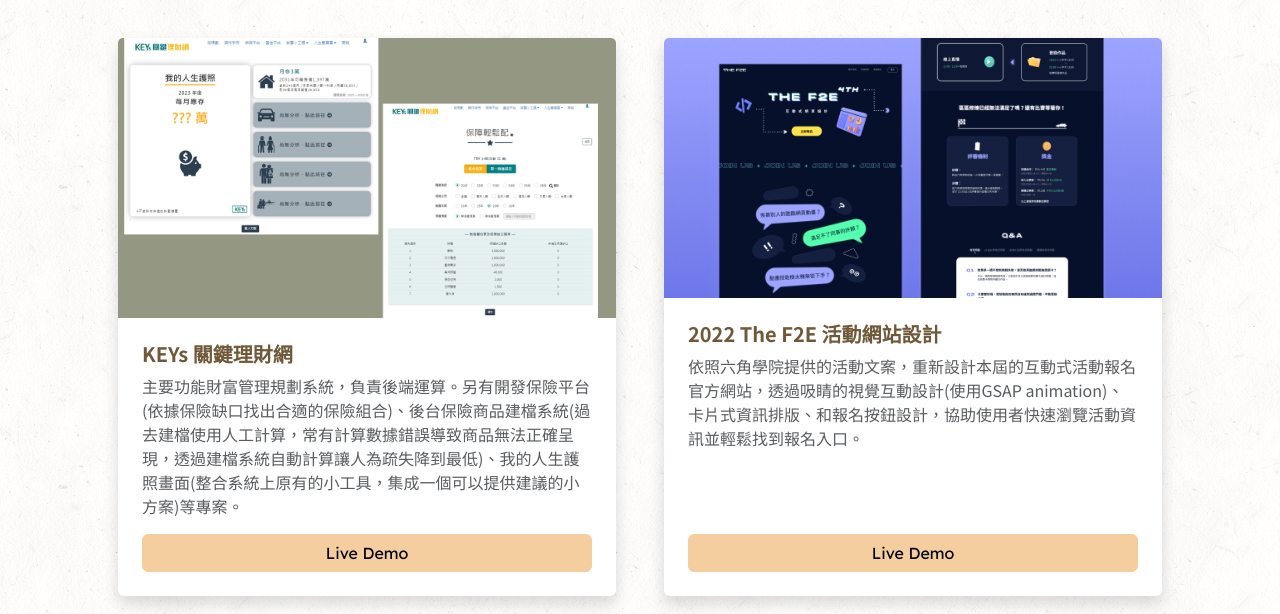
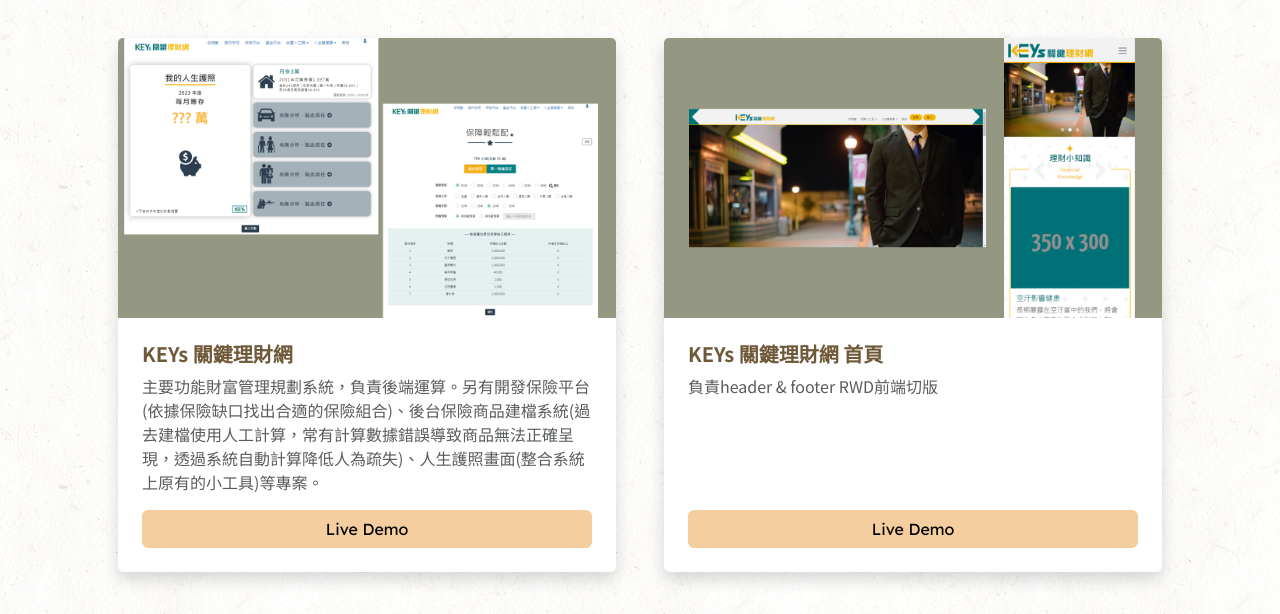
Before and after one commit to ClaraSie/porfolio, a website: page portfolio.html in a window 1280 px wide. Shown: the part 166-780 px from the top of the page. Drawn offline with nearby package versions, Linux system fonts and the light colour scheme.

Commit message:
feat: app.js新增作品集資料，footer新增mail連結

```diff
--- a/js/app.js
+++ b/js/app.js
@@ -5,35 +5,41 @@
                 {
                     id: 1,
                     title: 'KEYs 關鍵理財網',
-                    content: '主要功能財富管理規劃系統，負責後端運算。另有開發保險平台(依據保險缺口找出合適的保險組合)、後台保險商品建檔系統(過去建檔使用人工計算，常有計算數據錯誤導致商品無法正確呈現，透過建檔系統自動計算讓人為疏失降到最低)、我的人生護照畫面(整合系統上原有的小工具，集成一個可以提供建議的小方案)等專案。',
+                    content: '主要功能財富管理規劃系統，負責後端運算。另有開發保險平台(依據保險缺口找出合適的保險組合)、後台保險商品建檔系統(過去建檔使用人工計算，常有計算數據錯誤導致商品無法正確呈現，透過系統自動計算降低人為疏失)、人生護照畫面(整合系統上原有的小工具)等專案。',
                     imgUrl: 'images/porfolio_holdingkeys.png',
                     demoUrl: 'https://www.holdingkeys.com/HoldingKeys/'
                 }, {
                     id: 2,
+                    title: 'KEYs 關鍵理財網 首頁',
+                    content: '負責header & footer RWD前端切版',
+                    imgUrl: 'images/portfolio_keysHeader.png',
+                    demoUrl: 'http://test.holdingkeys.com/HoldingKeys/Home/IndexNew'
+                }, {
+                    id: 3,
                     title: '2022 The F2E 活動網站設計',
                     content: '依照六角學院提供的活動文案，重新設計本屆的互動式活動報名官方網站，透過吸睛的視覺互動設計(使用GSAP animation)、卡片式資訊排版、和報名按鈕設計，協助使用者快速瀏覽活動資訊並輕鬆找到報名入口。',
                     imgUrl: 'images/porfolio_F2E.png',
                     demoUrl: 'https://clarasie.github.io/2022theF2E_week1/'
                 }, {
-                    id: 3,
+                    id: 4,
                     title: '浪浪認養 & 救助公益網站',
                     content: '使用bootstrap5框架實現RWD，透過網站讓喜歡幫助浪浪的設計師們為飼主設計寵物似顏繪，並把設計費100%全數捐給浪浪們，除此之外，也有認養專區，讓喜歡貓貓狗狗的飼主們領養。',
                     imgUrl: 'images/porfolio_doggy.png',
                     demoUrl: 'https://clarasie.github.io/doggy_bs5/'
                 }, {
-                    id: 4,
+                    id: 5,
                     title: '點點簽',
                     content: '護樹、永續、減碳的綠色生活，響應環保無紙化電子簽署(使用PDF.js、canvas、fabric.js)，省時便利又環保。以湖水綠為主色，水彩風格讓冰冷的網頁，有了一點綠色生機。',
                     imgUrl: 'images/porfolio_GNSign.png',
                     demoUrl: 'https://clarasie.github.io/Sweetaste/'
                 }, {
-                    id: 5,
+                    id: 6,
                     title: '甜點電商Sweetaste*',
                     content: '甜點電商行銷網站，主要建構購物車、結帳畫面，從無到有純手刻，實作RWD網站。',
                     imgUrl: 'images/porfolio_Sweetaste.png',
                     demoUrl: 'https://clarasie.github.io/Sweetaste/'
                 }, {
-                    id: 6,
+                    id: 7,
                     title: 'Scrum 新手村',
                     content: '用撲克牌互動的方式，讓使用者了解什麼是 Scrum。以撲克卡 21點的玩法，將 Scrum的概念帶入21點的玩法中，讓使用者快速上手(使用sortable、gsap)。',
                     imgUrl: 'images/porfolio_scrum.png',
--- a/portfolio.html
+++ b/portfolio.html
@@ -4,6 +4,12 @@
 <head>
     <meta charset="UTF-8">
     <meta name="viewport" content="width=device-width, initial-scale=1.0">
+    <meta property="og:image" content="favicon/apple-touch-icon.png">
+    <meta property="og:image:type" content="image/png">
+    <meta property="og:image:width" content="80">
+    <meta property="og:image:height" content="80">
+    <meta property="og:title" content="Clara's portfolio">
+    <meta property="og:description" content="Looking For Web Developer? Check out my portfolio!">
     <link rel="stylesheet" href="https://cdn.jsdelivr.net/npm/bootstrap-icons@1.10.5/font/bootstrap-icons.css">
     <link rel="icon" href="favicon/favicon.ico" type="image/png">
     <link rel="apple-touch-icon" sizes="180x180" href="favicon/apple-touch-icon.png">
@@ -76,6 +82,10 @@
                         <a href="https://www.linkedin.com/in/clarasie/" target="_blank" title="linkedin"><i
                                 class="bi bi-linkedin text-light"></i></a>
                     </li>
+                    <li class="mx-3 fs-4">
+                        <a href="mailto:fly10cft@gmail.com" target="_blank" title="mail"><i
+                                class="bi bi-envelope-fill text-light"></i></a>
+                    </li>
                 </ul>
             </div>
         </section>
--- a/stylesheets/components/_header.scss
+++ b/stylesheets/components/_header.scss
@@ -1,10 +1,11 @@
-.header{
+.header {
     height: 545px;
     background-size: cover;
     background-position: center center;
 }
-@include media-breakpoint-up(lg){
-    .header{
-        height: 627px;
+
+@include media-breakpoint-up(lg) {
+    .header {
+        height: 660px;
     }
 }
```
Also changed, not shown: index.html (+5 -0 lines), images/portfolio_keysHeader.png (added), stylesheets/all.css, 1 other file.
